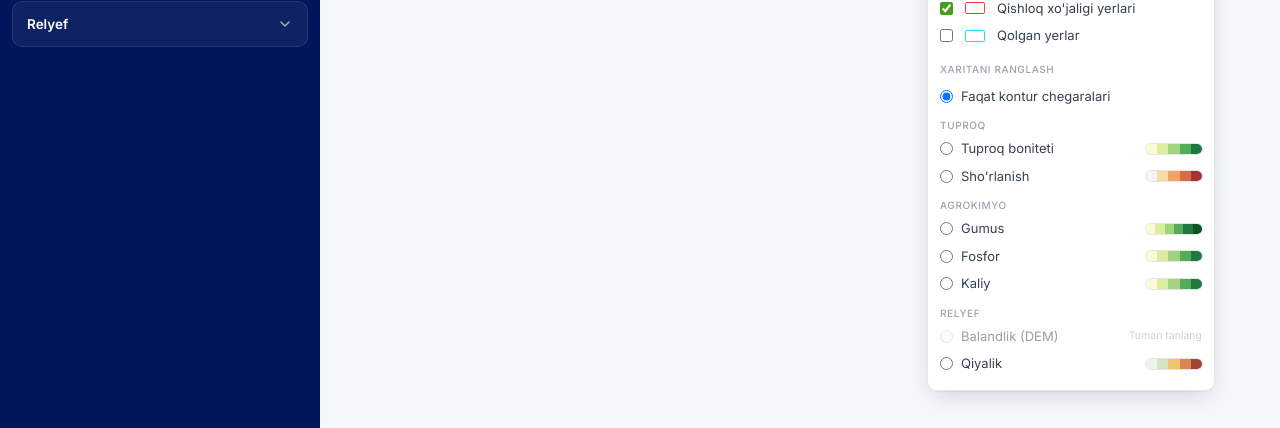
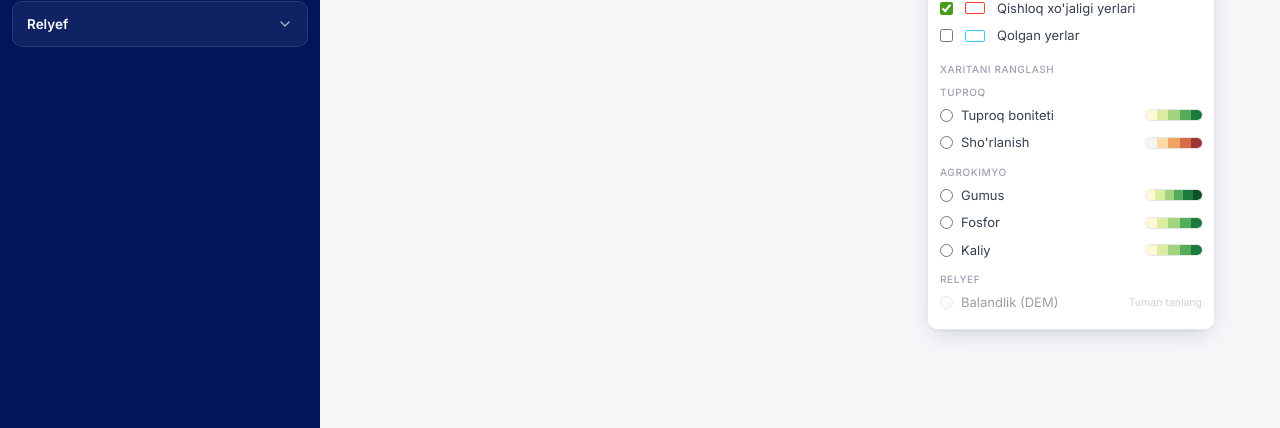
Before and after one commit to baxtiyor-gis/Agroxarita, a React (Vite) app in the folder frontend/: page /map in a window 1280 px wide. Both pictures are taken after a click on the button 1247 px from the left and 221 px from the top of the page. Shown: the part 291-719 px from the top of the page. Built offline with nearby package versions, Linux system fonts and the light colour scheme; no server answers.

Commit message:
fix(frontend): Xaritani ranglash — Qiyalik va 'Faqat kontur chegaralari' olib tashlandi; tanlangan bandni qayta bosish o'chiradi

```diff
--- a/frontend/src/features/map/LayersControl.tsx
+++ b/frontend/src/features/map/LayersControl.tsx
@@ -110,16 +110,8 @@ export function LayersControl() {
             </label>
           ))}
           <div className="eyebrow mt-3 mb-1.5">Xaritani ranglash</div>
+          {/* Tanlangan bandni qayta bosish ranglashni o'chiradi */}
           <div role="radiogroup" aria-label="Tematik qatlam">
-            <label className="flex cursor-pointer items-center gap-2 py-1">
-              <input
-                type="radio"
-                name="tematik"
-                checked={tematik === null}
-                onChange={() => setTematik(null)}
-              />
-              Faqat kontur chegaralari
-            </label>
             {TEMATIK_GURUHLAR.map((g) => (
               <div key={g.nom}>
                 <div className="eyebrow mt-2 mb-0.5">{g.nom}</div>
@@ -138,6 +130,7 @@ export function LayersControl() {
                         checked={tematik === id}
                         disabled={yoq}
                         onChange={() => setTematik(id)}
+                        onClick={() => tematik === id && setTematik(null)}
                       />
                       <span className="min-w-0 flex-1 truncate">{sh.nom}</span>
                       {yoq ? (
--- a/frontend/src/features/map/tematik.ts
+++ b/frontend/src/features/map/tematik.ts
@@ -3,9 +3,9 @@ import type { ExpressionSpecification } from 'maplibre-gl'
 /**
  * Tematik ranglash (V1 `old/src/lib/ranglar.ts`): klasslangan shkala.
  * Kontur MVT atributlari: bonitet (ball), shorlanish (1-5), gumus (1-6), fosfor (1-5),
- * kaliy (1-5), balandlik (m), qiyalik (gradus). Atribut yo'q = ma'lumot yo'q.
+ * kaliy (1-5), balandlik (m). Atribut yo'q = ma'lumot yo'q.
  */
-export type TematikId = 'bonitet' | 'shorlanish' | 'gumus' | 'fosfor' | 'kaliy' | 'balandlik' | 'qiyalik'
+export type TematikId = 'bonitet' | 'shorlanish' | 'gumus' | 'fosfor' | 'kaliy' | 'balandlik'
 
 export interface Klass {
   /** Quyi chegara (shu qiymatdan boshlab shu klass) */
@@ -69,14 +69,6 @@ const SHOR: Klass[] = [
   { min: 5, max: Infinity, rang: '#9e3535', nom: "Sho'rxok" },
 ]
 
-const QIYALIK: Klass[] = [
-  { min: -Infinity, max: 1, rang: '#eef4ea', nom: 'Tekis', oraliq: '< 1°' },
-  { min: 1, max: 3, rang: '#d5e3c4', nom: 'Deyarli tekis', oraliq: '1–3°' },
-  { min: 3, max: 8, rang: '#f0c273', nom: 'Yengil nishab', oraliq: '3–8°' },
-  { min: 8, max: 15, rang: '#dc8452', nom: 'Nishab', oraliq: '8–15°' },
-  { min: 15, max: Infinity, rang: '#a04430', nom: 'Tik', oraliq: '15°+' },
-]
-
 /** Balandlik (DEM) — namuna ranglari; haqiqiy chegaralar tuman bo'yicha backenddan (`/relyef/`) */
 export const BALANDLIK_RANGLAR = ['#4b8c5a', '#9cbd6c', '#e2cc84', '#c99a63', '#9a6a4c']
 const BALANDLIK_NOMLAR = ['Eng past', 'Past', "O'rtacha", 'Baland', 'Eng baland']
@@ -95,14 +87,13 @@ export const SHKALA: Record<TematikId, Shkala> = {
   fosfor: { nom: 'Fosfor', izoh: 'P₂O₅', atribut: 'fosfor', klasslar: DARAJA },
   kaliy: { nom: 'Kaliy', izoh: 'K₂O', atribut: 'kaliy', klasslar: DARAJA },
   balandlik: { nom: 'Balandlik (DEM)', izoh: 'dengiz sathidan, m', atribut: 'balandlik', klasslar: BALANDLIK },
-  qiyalik: { nom: 'Qiyalik', izoh: 'nishablik', atribut: 'qiyalik', klasslar: QIYALIK },
 }
 
 /** Radio ro'yxat: bo'lim sarlavhasi bilan */
 export const TEMATIK_GURUHLAR: { nom: string; idlar: TematikId[] }[] = [
   { nom: 'Tuproq', idlar: ['bonitet', 'shorlanish'] },
   { nom: 'Agrokimyo', idlar: ['gumus', 'fosfor', 'kaliy'] },
-  { nom: 'Relyef', idlar: ['balandlik', 'qiyalik'] },
+  { nom: 'Relyef', idlar: ['balandlik'] },
 ]
 
 /** Balandlik (DEM) — raster; kontur fill rang olmaydi */
```
